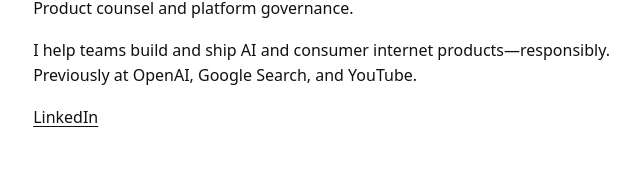
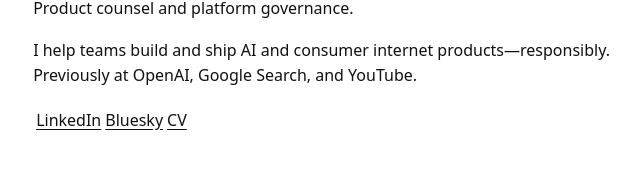
Before and after one commit to harriscohen-lab/hlc.fyi, a Jekyll site: the page built from index.md, in a window 1280 px wide. Shown: the part 158-327 px from the top of the page, without its empty margins (314-954 px from the left). Built offline with Jekyll 4.4.1, drawn with Linux system fonts in a browser that asks for light colours.

Commit message:
Update index.md

```diff
--- a/index.md
+++ b/index.md
@@ -10,4 +10,4 @@ Product counsel and platform governance.
 I help teams build and ship AI and consumer internet products—responsibly.
 Previously at OpenAI, Google Search, and YouTube.
 
-[LinkedIn](https://linkedin.com/in/harrislco)
+[LinkedIn](https://linkedin.com/in/harrislco)  | [Bluesky](https://bsky.app/profile/h-co.bsky.social) | [CV](cv.html)
```
